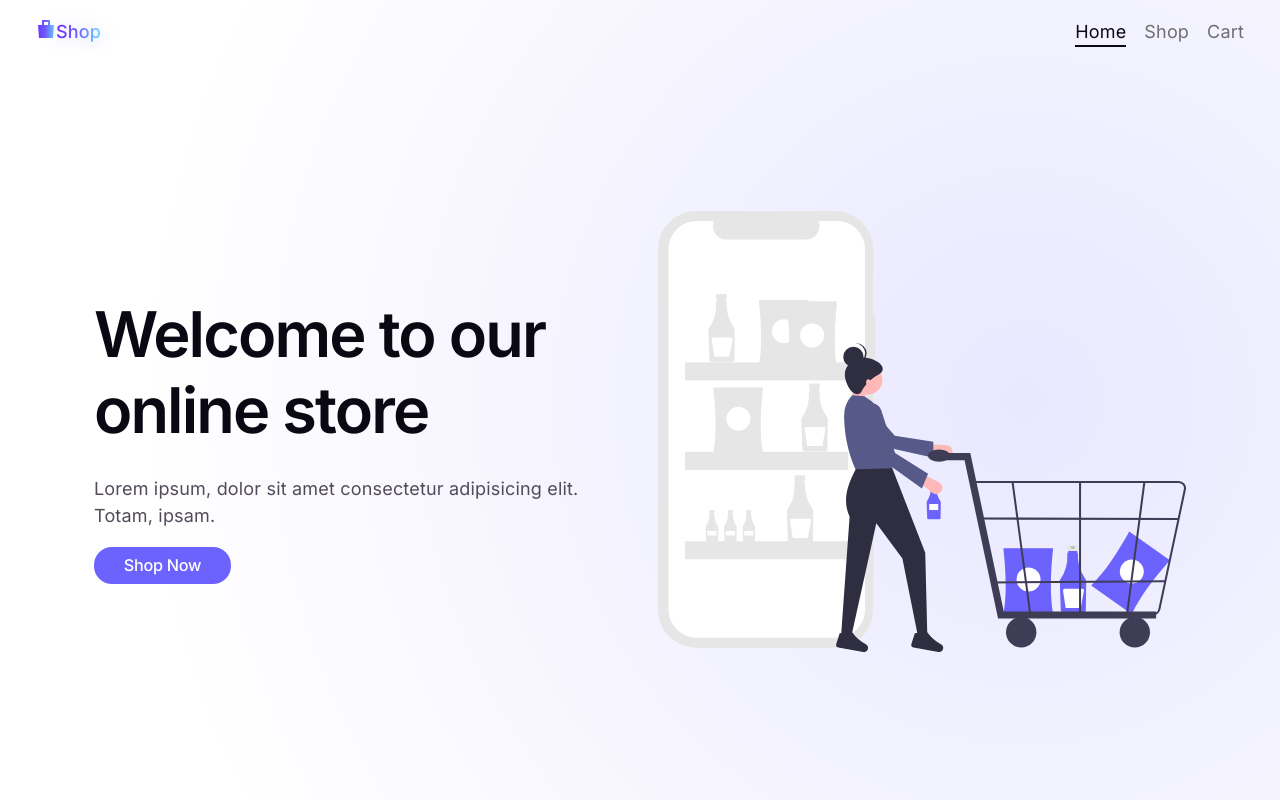
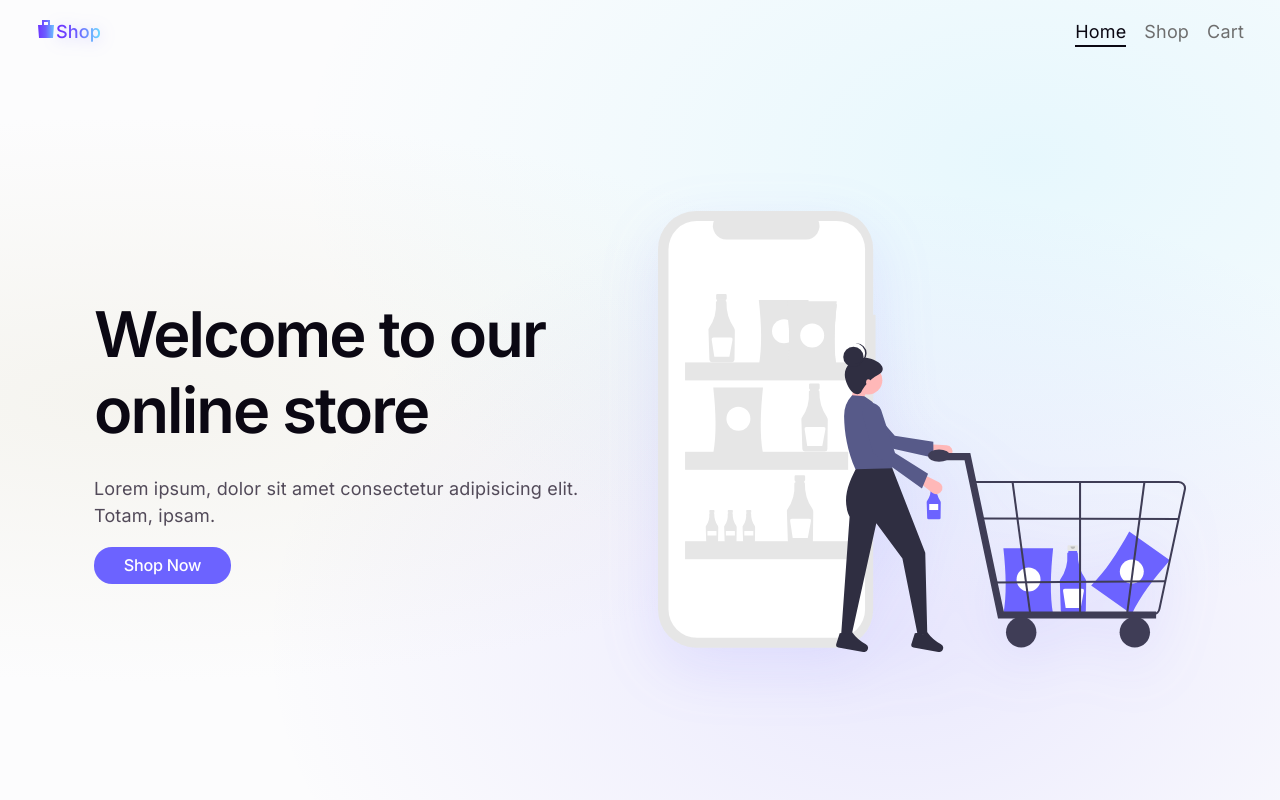
Before and after one commit to zololade/shopping_cart, a React (Vite) app: page / in a window 1280 px wide. Built offline with nearby package versions, Linux system fonts and the light colour scheme.

Commit message:
feat: enhance Home page styles and remove body class management

```diff
--- a/src/pages/home/Home.css
+++ b/src/pages/home/Home.css
@@ -48,6 +48,7 @@
       width: 100%;
       height: auto;
       display: block;
+      filter: drop-shadow(0 20px 30px rgba(108, 99, 255, 0.12));
     }
   }
 }
--- a/src/pages/home/Home.tsx
+++ b/src/pages/home/Home.tsx
@@ -1,4 +1,3 @@
-import { useEffect } from "react";
 import { Link } from "react-router";
 
 import shopper from "../../assets/shopping.svg";
@@ -6,14 +5,6 @@ import shopper from "../../assets/shopping.svg";
 import "./Home.css";
 
 function Home() {
-  useEffect(() => {
-    document.body.classList.add("home-active");
-
-    return () => {
-      document.body.classList.remove("home-active");
-    };
-  }, []);
-
   return (
     <section className="home">
       <div className="intro">
--- a/src/styles/global.css
+++ b/src/styles/global.css
@@ -106,6 +106,10 @@ p {
 /* ==========================================================================
    5. Miscellaneous
    ========================================================================== */
-body.home-active {
-  background: radial-gradient(circle at 80% 50%, rgba(108, 99, 255, 0.15) 0%, var(--bg) 80%);
+body {
+  background:
+    radial-gradient(at 80% 20%, rgba(108, 222, 255, 0.15) 0px, transparent 50%),
+    radial-gradient(at 70% 80%, rgba(108, 99, 255, 0.12) 0px, transparent 50%),
+    radial-gradient(at 10% 50%, rgba(245, 244, 239, 1) 0px, transparent 50%);
+  background-color: #fcfcfd;
 }
```
